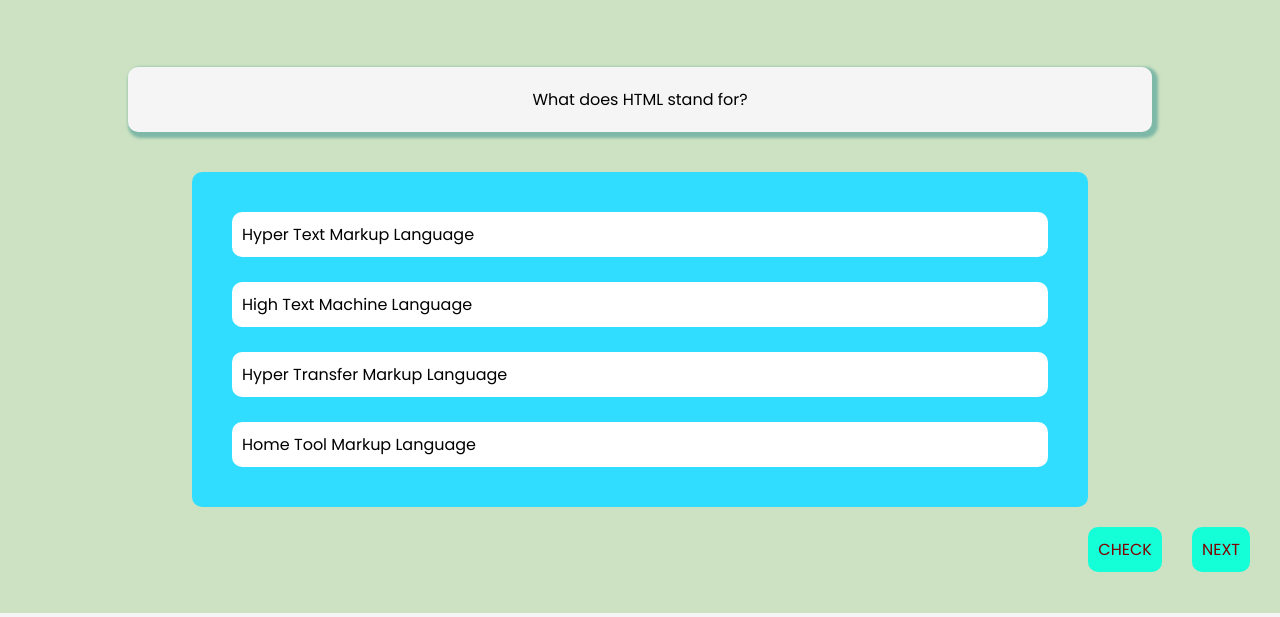
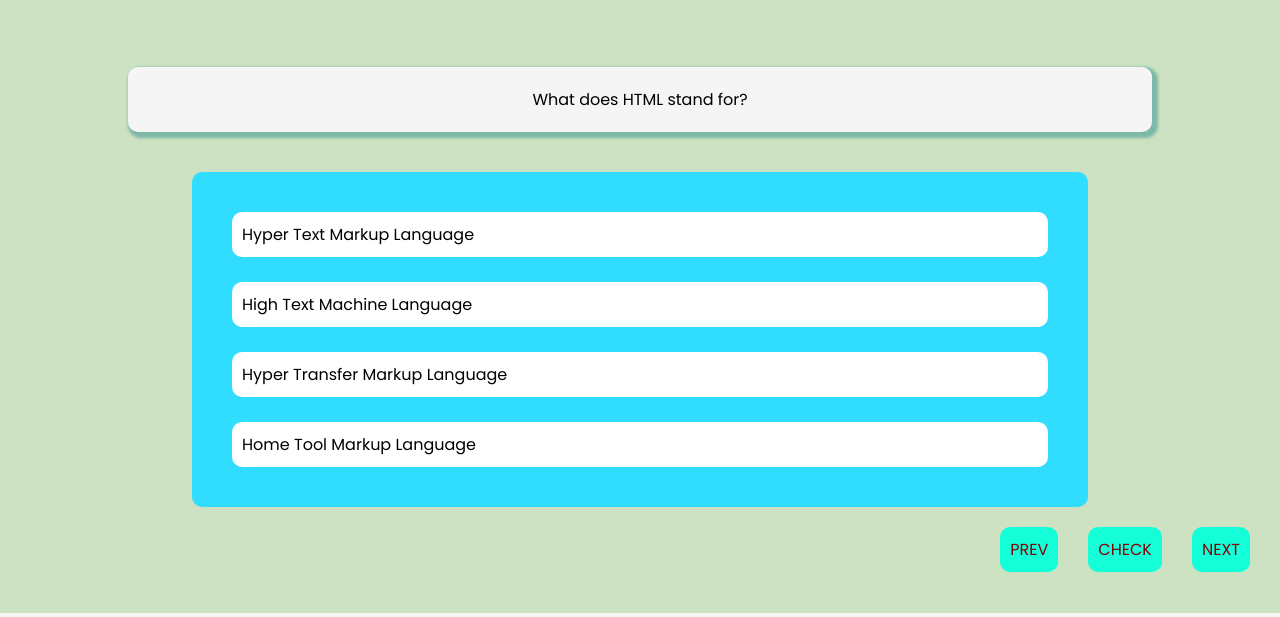
Before and after one commit to bhavyacoder2008/QuizGame, a plain HTML site: page index.html in a window 1280 px wide. Both pictures are taken after a click on the button "Start Now >>>". Shown: the part 183-800 px from the top of the page. Drawn offline with Linux system fonts and the light colour scheme.

Commit message:
Add 'PREV' button to navigation section

```diff
--- a/index.html
+++ b/index.html
@@ -40,6 +40,7 @@
         </div>
 
         <div class="check-next">
+            <div class="prev">PREV</div>
             <div class="check">CHECK</div>
             <div class="next">NEXT</div>
         </div>
```
